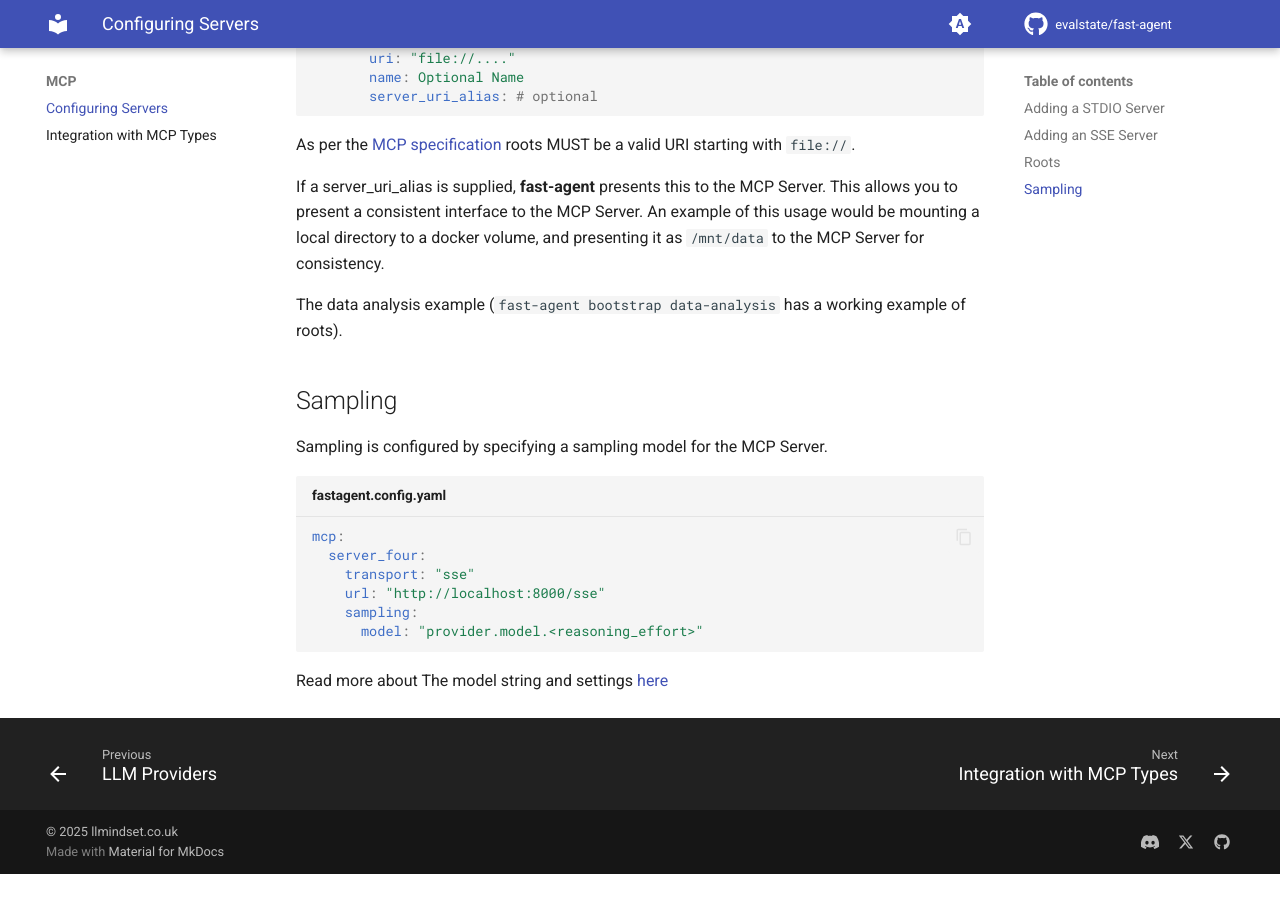
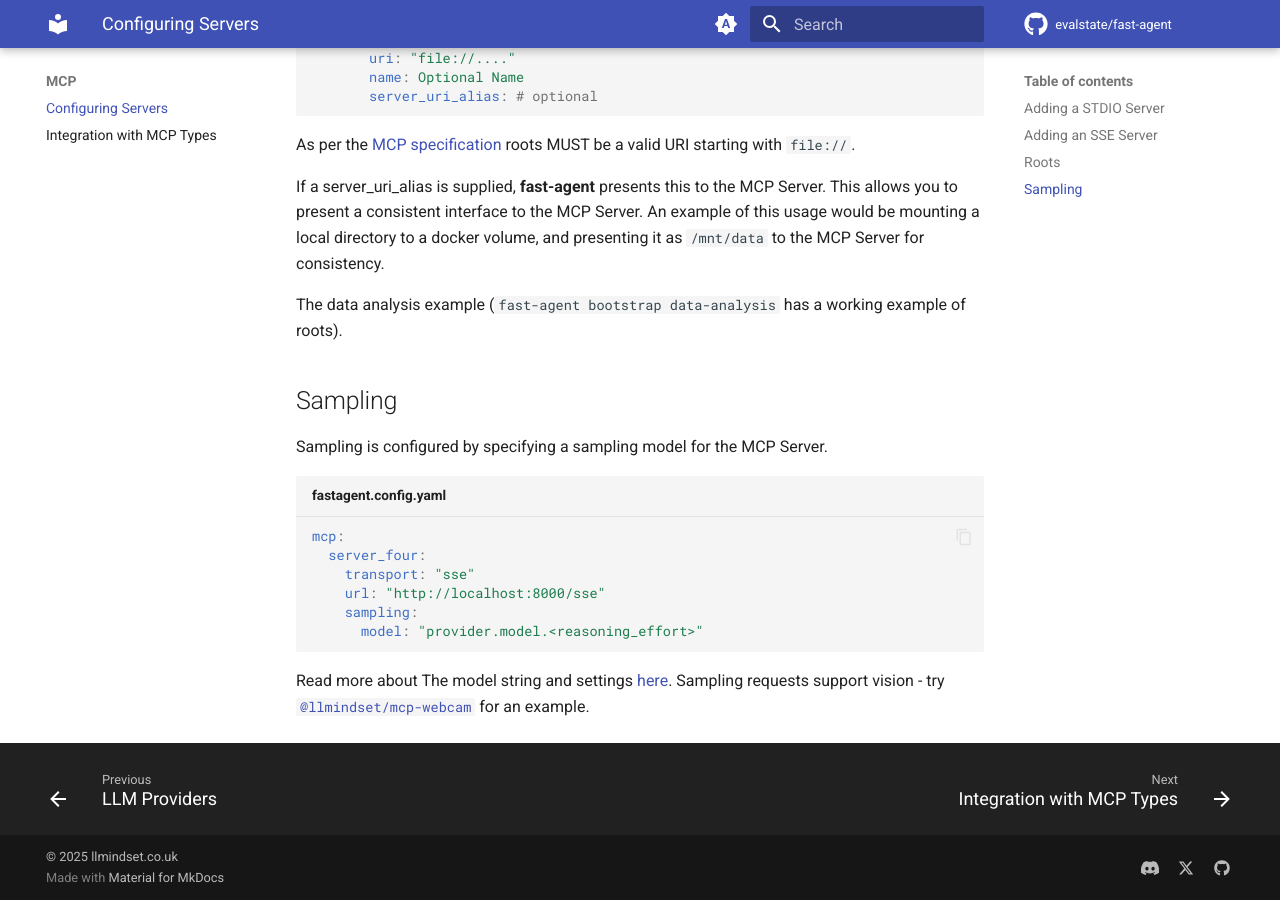
Before and after one commit to evalstate/fast-agent-docs, an MkDocs documentation site: the page built from docs/mcp/index.md, in a window 1280 px wide and 900 px high, scrolled down 1469 px. Built offline with MkDocs 1.6.1 and Material for MkDocs 9.7.7, drawn with Linux system fonts in a browser that asks for light colours; comment, search, counter and statistics services are not loaded; before the commit the page ends 2343 px from its top, so only the background shows below that.

Commit message:
add mcp-webcam, re-enable search

````diff
--- a/docs/mcp/index.md
+++ b/docs/mcp/index.md
@@ -77,4 +77,6 @@ mcp:
       model: "provider.model.<reasoning_effort>"
 ```
 
-Read more about The model string and settings [here](../models/index.md)
+Read more about The model string and settings [here](../models/index.md). Sampling requests support vision - try [`@llmindset/mcp-webcam`](https://github.com/evalstate/mcp-webcam) for an example.
+
+<!-- update with mcp-advanced examples-->
--- a/mkdocs.yml
+++ b/mkdocs.yml
@@ -14,6 +14,7 @@ theme:
     - navigation.footer
     - content.code.copy
     - announce.dismiss
+    - search.suggest
   custom_dir: overrides
 
   palette:
@@ -56,6 +57,7 @@ markdown_extensions:
 
 plugins:
   - social
+  - search
   - llmstxt:
       files:
         - output: llms.txt
````
